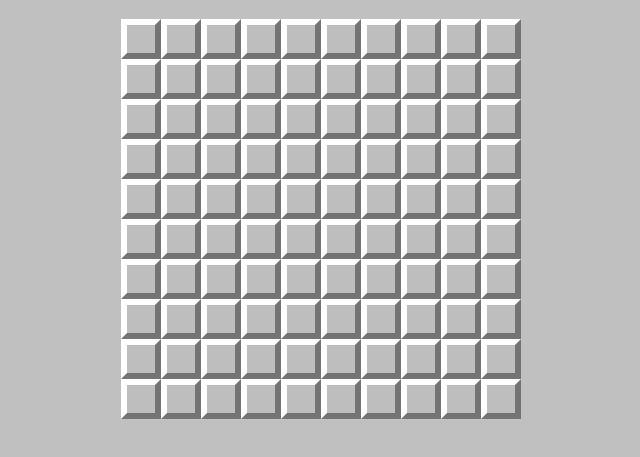
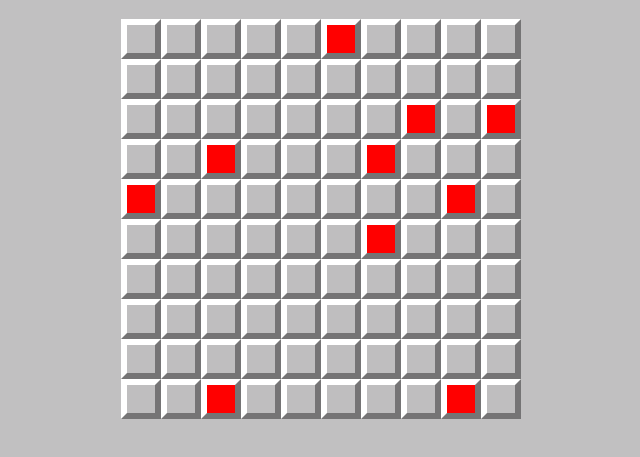
Before and after one commit to maximiloi/JSFE2023Q1, a website built with webpack: page minesweeper/src/index.html in a window 1280 px wide. Both pictures are taken after a click on the element 460 px from the left and 99 px from the top of the page. Shown: the part 61-518 px from the top of the page, without its empty margins (319-959 px from the left). Built offline with nearby package versions, Linux system fonts and the light colour scheme.

Commit message:
feat: add startGame(generation bomb) function

```diff
--- a/minesweeper/package.json
+++ b/minesweeper/package.json
@@ -7,6 +7,7 @@
     "start": "webpack serve",
     "build-dev": "webpack",
     "build-prod": "webpack --node-env=production",
+    "deploy": "npm run build-prod && npx gh-pages -d dist -e minesweeper",
     "clear": "rd /s /q dist"
   },
   "keywords": [],
@@ -17,6 +18,7 @@
     "@babel/preset-env": "^7.21.5",
     "babel-loader": "^9.1.2",
     "css-loader": "^6.7.3",
+    "gh-pages": "^5.0.0",
     "html-loader": "^4.2.0",
     "html-webpack-plugin": "^5.5.1",
     "image-webpack-loader": "^8.1.0",
--- a/minesweeper/src/js/module.js
+++ b/minesweeper/src/js/module.js
@@ -1,9 +1,21 @@
 import createPage from './module/createPage';
 import createBoard from './module/createBoard';
+import startGame from './module/startGame';
+import squares from './module/variables';
 
 const widthBoard = 10;
 
 document.addEventListener('DOMContentLoaded', () => {
   createPage();
-  createBoard(widthBoard);
+  createBoard(widthBoard, squares);
 });
+
+document.addEventListener('click', (event) => {
+  const targetElement = event.target;
+
+  if (targetElement.closest('.board')) {
+    if (squares.length === 0) {
+      startGame(widthBoard, widthBoard);
+    }
+  }
+});
--- a/minesweeper/src/js/module/createBoard.js
+++ b/minesweeper/src/js/module/createBoard.js
@@ -4,7 +4,7 @@ function createBoard(widthBoard) {
   const boardWrapper = document.querySelector('.board');
 
   for (let i = 0; i < widthBoard * widthBoard; i += 1) {
-    const square = createElement('div', `square border`);
+    const square = createElement('div', 'square border');
     square.setAttribute('id', i);
     boardWrapper.style.width = `${40 * widthBoard}px`;
     boardWrapper.style.height = `${40 * widthBoard}px`;
--- /dev/null
+++ b/minesweeper/src/js/module/startGame.js
@@ -0,0 +1,16 @@
+import squares from './variables';
+
+function startGame(width, bombAmount) {
+  const bombsArray = Array(bombAmount).fill('bomb');
+  const emptyArray = Array(width * width - bombAmount).fill('empty');
+  const gameArray = emptyArray.concat(bombsArray);
+  const shuffleArray = gameArray.sort(() => Math.random() - 0.5);
+
+  const squareElements = document.querySelectorAll('.square');
+  squareElements.forEach((square, index) => {
+    square.classList.add(shuffleArray[index]);
+    squares.push(square);
+  });
+}
+
+export default startGame;
--- /dev/null
+++ b/minesweeper/src/js/module/variables.js
@@ -0,0 +1,3 @@
+const squares = [];
+
+export default squares;
--- a/minesweeper/src/style/_app.scss
+++ b/minesweeper/src/style/_app.scss
@@ -32,6 +32,10 @@
   &:hover {
     background-color: $bg-bomb-hover;
   }
+
+  &.bomb {
+    background-color: red;
+  }
 }
 
 .border {
--- a/minesweeper/webpack.config.js
+++ b/minesweeper/webpack.config.js
@@ -19,7 +19,7 @@ module.exports = {
   },
   entry: ['@babel/polyfill', path.resolve(__dirname, 'src', 'index.js')],
   output: {
-    path: path.resolve(__dirname, 'minesweeper'),
+    path: path.resolve(__dirname, 'dist'),
     clean: true,
     filename: '[name].[contenthash].js',
     assetModuleFilename: 'assets/[hash][ext]',
```
Also changed, not shown: 1 other file.
